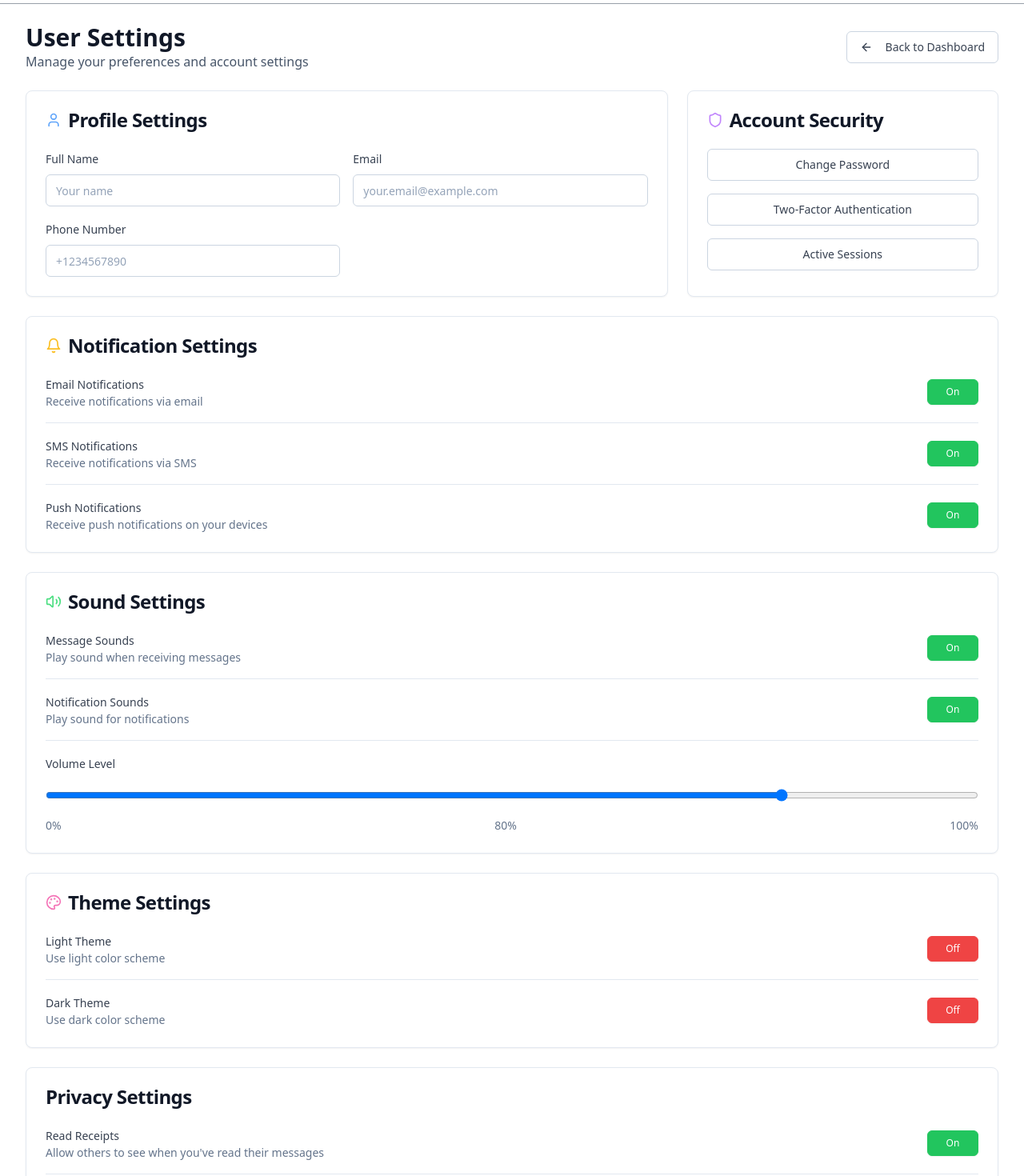
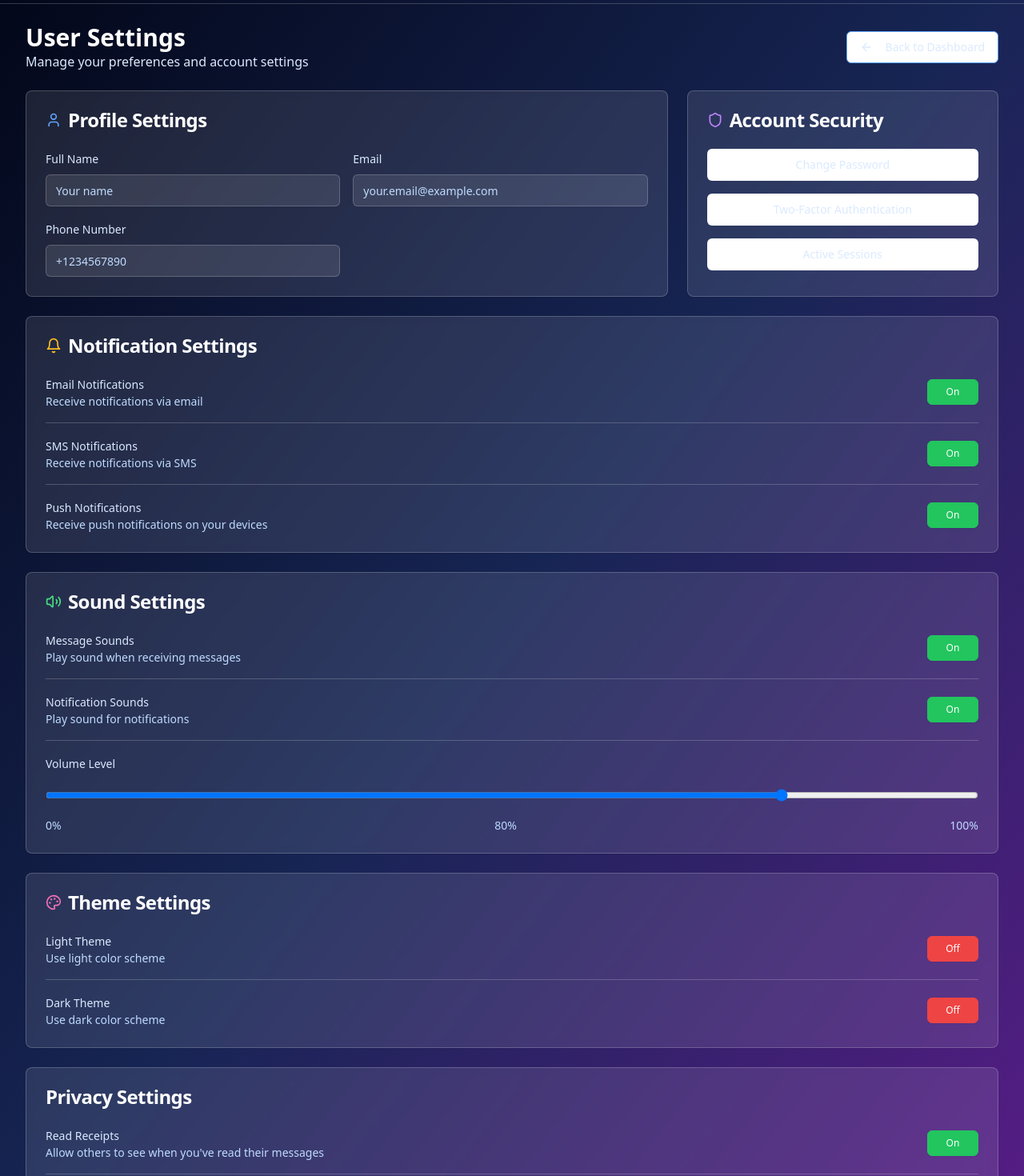
Before and after one commit to apresroc/tk-messaging, a React (Vite) app: page /settings in a window 1280 px wide. Shown: the part 60-1530 px from the top of the page at 80% size. Built offline with nearby package versions, Linux system fonts and the light colour scheme.

Commit message:
[dyad] wrote 3 file(s)

```diff
--- a/src/components/layout/Header.tsx
+++ b/src/components/layout/Header.tsx
@@ -34,7 +34,7 @@ const Header = () => {
   const showSettingsButton = location.pathname !== '/admin' && location.pathname !== '/settings';
 
   return (
-    <header className="border-b border-slate-700/50">
+    <header className="border-b border-white/20">
       <div className="flex h-16 items-center px-4">
         <div className="flex-1">
           <h1 className="text-lg font-semibold text-white">
@@ -47,7 +47,7 @@ const Header = () => {
               variant="ghost"
               size="icon"
               onClick={handleSettings}
-              className="text-slate-400 hover:text-white hover:bg-slate-800/50"
+              className="text-blue-200 hover:text-white hover:bg-white/10"
               title="Settings"
             >
               <Settings className="h-5 w-5" />
@@ -57,7 +57,7 @@ const Header = () => {
             variant="ghost"
             size="icon"
             onClick={handleLogout}
-            className="text-slate-400 hover:text-white hover:bg-slate-800/50"
+            className="text-blue-200 hover:text-white hover:bg-white/10"
             title="Logout"
           >
             <LogOut className="h-5 w-5" />
--- a/src/components/user/UserSettings.tsx
+++ b/src/components/user/UserSettings.tsx
@@ -144,13 +144,13 @@ const UserSettings = () => {
     <div className="space-y-6">
       <div className="flex items-center justify-between">
         <div>
-          <h1 className="text-3xl font-bold text-gray-900 dark:text-white">User Settings</h1>
-          <p className="text-slate-600 dark:text-slate-300">Manage your preferences and account settings</p>
+          <h1 className="text-3xl font-bold text-white">User Settings</h1>
+          <p className="text-blue-100">Manage your preferences and account settings</p>
         </div>
         <Button
           variant="outline"
           onClick={() => navigate('/conversations')}
-          className="border-slate-300 dark:border-slate-700 text-gray-700 dark:text-slate-300 hover:bg-slate-50 dark:hover:bg-slate-800"
+          className="border-blue-400 text-blue-100 hover:bg-blue-400 hover:text-white"
         >
           <ArrowLeft className="h-4 w-4 mr-2" />
           Back to Dashboard
@@ -159,9 +159,9 @@ const UserSettings = () => {
 
       <div className="grid grid-cols-1 lg:grid-cols-3 gap-6">
         {/* Profile Settings */}
-        <Card className="bg-white dark:bg-slate-800/50 border-slate-200 dark:border-slate-700/50 lg:col-span-2">
+        <Card className="bg-white/10 backdrop-blur-sm border-white/20 lg:col-span-2">
           <CardHeader>
-            <CardTitle className="flex items-center gap-2 text-gray-900 dark:text-white">
+            <CardTitle className="flex items-center gap-2 text-white">
               <User className="h-5 w-5 text-blue-400" />
               Profile Settings
             </CardTitle>
@@ -169,36 +169,36 @@ const UserSettings = () => {
           <CardContent className="space-y-4">
             <div className="grid grid-cols-1 md:grid-cols-2 gap-4">
               <div className="space-y-2">
-                <Label htmlFor="name" className="text-gray-700 dark:text-blue-100">Full Name</Label>
+                <Label htmlFor="name" className="text-blue-100">Full Name</Label>
                 <Input
                   id="name"
                   value={settings.profile.name}
                   onChange={(e) => handleProfileChange('name', e.target.value)}
                   placeholder="Your name"
-                  className="bg-white dark:bg-slate-800 border-slate-300 dark:border-slate-700 text-gray-900 dark:text-white placeholder:text-slate-400"
+                  className="bg-white/10 border-white/20 text-white placeholder:text-blue-200"
                 />
               </div>
 
               <div className="space-y-2">
-                <Label htmlFor="email" className="text-gray-700 dark:text-blue-100">Email</Label>
+                <Label htmlFor="email" className="text-blue-100">Email</Label>
                 <Input
                   id="email"
                   type="email"
                   value={settings.profile.email}
                   onChange={(e) => handleProfileChange('email', e.target.value)}
                   placeholder="your.email@example.com"
-                  className="bg-white dark:bg-slate-800 border-slate-300 dark:border-slate-700 text-gray-900 dark:text-white placeholder:text-slate-400"
+                  className="bg-white/10 border-white/20 text-white placeholder:text-blue-200"
                 />
               </div>
 
               <div className="space-y-2">
-                <Label htmlFor="phone" className="text-gray-700 dark:text-blue-100">Phone Number</Label>
+                <Label htmlFor="phone" className="text-blue-100">Phone Number</Label>
                 <Input
                   id="phone"
                   value={settings.profile.phone}
                   onChange={(e) => handleProfileChange('phone', e.target.value)}
                   placeholder="+1234567890"
-                  className="bg-white dark:bg-slate-800 border-slate-300 dark:border-slate-700 text-gray-900 dark:text-white placeholder:text-slate-400"
+                  className="bg-white/10 border-white/20 text-white placeholder:text-blue-200"
                 />
               </div>
             </div>
@@ -206,9 +206,9 @@ const UserSettings = () => {
         </Card>
 
         {/* Account Security */}
-        <Card className="bg-white dark:bg-slate-800/50 border-slate-200 dark:border-slate-700/50">
+        <Card className="bg-white/10 backdrop-blur-sm border-white/20">
           <CardHeader>
-            <CardTitle className="flex items-center gap-2 text-gray-900 dark:text-white">
+            <CardTitle className="flex items-center gap-2 text-white">
               <Shield className="h-5 w-5 text-purple-400" />
               Account Security
             </CardTitle>
@@ -217,7 +217,7 @@ const UserSettings = () => {
             <div className="space-y-2">
               <Button
                 variant="outline"
-                className="w-full border-slate-300 dark:border-slate-700 text-gray-700 dark:text-slate-300 hover:bg-slate-50 dark:hover:bg-slate-800"
+                className="w-full border-white/20 text-blue-100 hover:bg-white/20"
               >
                 Change Password
               </Button>
@@ -226,7 +226,7 @@ const UserSettings = () => {
             <div className="space-y-2">
               <Button
                 variant="outline"
-                className="w-full border-slate-300 dark:border-slate-700 text-gray-700 dark:text-slate-300 hover:bg-slate-50 dark:hover:bg-slate-800"
+                className="w-full border-white/20 text-blue-100 hover:bg-white/20"
               >
                 Two-Factor Authentication
               </Button>
@@ -235,7 +235,7 @@ const UserSettings = () => {
             <div className="space-y-2">
               <Button
                 variant="outline"
-                className="w-full border-slate-300 dark:border-slate-700 text-gray-700 dark:text-slate-300 hover:bg-slate-50 dark:hover:bg-slate-800"
+                className="w-full border-white/20 text-blue-100 hover:bg-white/20"
               >
                 Active Sessions
               </Button>
@@ -245,9 +245,9 @@ const UserSettings = () => {
       </div>
 
       {/* Notification Settings */}
-      <Card className="bg-white dark:bg-slate-800/50 border-slate-200 dark:border-slate-700/50">
+      <Card className="bg-white/10 backdrop-blur-sm border-white/20">
         <CardHeader>
-          <CardTitle className="flex items-center gap-2 text-gray-900 dark:text-white">
+          <CardTitle className="flex items-center gap-2 text-white">
             <Bell className="h-5 w-5 text-amber-400" />
             Notification Settings
           </CardTitle>
@@ -255,8 +255,8 @@ const UserSettings = () => {
         <CardContent className="space-y-4">
           <div className="flex items-center justify-between">
             <div>
-              <Label className="text-gray-700 dark:text-blue-100">Email Notifications</Label>
-              <p className="text-sm text-slate-500 dark:text-slate-400">Receive notifications via email</p>
+              <Label className="text-blue-100">Email Notifications</Label>
+              <p className="text-sm text-blue-200">Receive notifications via email</p>
             </div>
             <ToggleButton
               isOn={settings.notifications.email}
@@ -264,12 +264,12 @@ const UserSettings = () => {
             />
           </div>
 
-          <Separator className="bg-slate-200 dark:bg-slate-700" />
+          <Separator className="bg-white/20" />
 
           <div className="flex items-center justify-between">
             <div>
-              <Label className="text-gray-700 dark:text-blue-100">SMS Notifications</Label>
-              <p className="text-sm text-slate-500 dark:text-slate-400">Receive notifications via SMS</p>
+              <Label className="text-blue-100">SMS Notifications</Label>
+              <p className="text-sm text-blue-200">Receive notifications via SMS</p>
             </div>
             <ToggleButton
               isOn={settings.notifications.sms}
@@ -277,12 +277,12 @@ const UserSettings = () => {
             />
           </div>
 
-          <Separator className="bg-slate-200 dark:bg-slate-700" />
+          <Separator className="bg-white/20" />
 
           <div className="flex items-center justify-between">
             <div>
-              <Label className="text-gray-700 dark:text-blue-100">Push Notifications</Label>
-              <p className="text-sm text-slate-500 dark:text-slate-400">Receive push notifications on your devices</p>
+              <Label className="text-blue-100">Push Notifications</Label>
+              <p className="text-sm text-blue-200">Receive push notifications on your devices</p>
             </div>
             <ToggleButton
               isOn={settings.notifications.push}
@@ -293,9 +293,9 @@ const UserSettings = () => {
       </Card>
 
       {/* Sound Settings */}
-      <Card className="bg-white dark:bg-slate-800/50 border-slate-200 dark:border-slate-700/50">
+      <Card className="bg-white/10 backdrop-blur-sm border-white/20">
         <CardHeader>
-          <CardTitle className="flex items-center gap-2 text-gray-900 dark:text-white">
+          <CardTitle className="flex items-center gap-2 text-white">
             <Volume2 className="h-5 w-5 text-green-400" />
             Sound Settings
           </CardTitle>
@@ -303,8 +303,8 @@ const UserSettings = () => {
         <CardContent className="space-y-4">
           <div className="flex items-center justify-between">
             <div>
-              <Label className="text-gray-700 dark:text-blue-100">Message Sounds</Label>
-              <p className="text-sm text-slate-500 dark:text-slate-400">Play sound when receiving messages</p>
+              <Label className="text-blue-100">Message Sounds</Label>
+              <p className="text-sm text-blue-200">Play sound when receiving messages</p>
             </div>
             <ToggleButton
               isOn={settings.sounds.message}
@@ -312,12 +312,12 @@ const UserSettings = () => {
             />
           </div>
 
-          <Separator className="bg-slate-200 dark:bg-slate-700" />
+          <Separator className="bg-white/20" />
 
           <div className="flex items-center justify-between">
             <div>
-              <Label className="text-gray-700 dark:text-blue-100">Notification Sounds</Label>
-              <p className="text-sm text-slate-500 dark:text-slate-400">Play sound for notifications</p>
+              <Label className="text-blue-100">Notification Sounds</Label>
+              <p className="text-sm text-blue-200">Play sound for notifications</p>
             </div>
             <ToggleButton
               isOn={settings.sounds.notification}
@@ -325,10 +325,10 @@ const UserSettings = () => {
             />
           </div>
 
-          <Separator className="bg-slate-200 dark:bg-slate-700" />
+          <Separator className="bg-white/20" />
 
           <div className="space-y-2">
-            <Label className="text-gray-700 dark:text-blue-100">Volume Level</Label>
+            <Label className="text-blue-100">Volume Level</Label>
             <Input
               type="range"
               min="0"
@@ -337,7 +337,7 @@ const UserSettings = () => {
               onChange={(e) => handleSoundChange('volume', parseInt(e.target.value))}
               className="w-full"
             />
-            <div className="flex justify-between text-sm text-slate-500 dark:text-slate-400">
+            <div className="flex justify-between text-sm text-blue-200">
               <span>0%</span>
               <span>{settings.sounds.volume}%</span>
               <span>100%</span>
@@ -347,9 +347,9 @@ const UserSettings = () => {
       </Card>
 
       {/* Theme Settings */}
-      <Card className="bg-white dark:bg-slate-800/50 border-slate-200 dark:border-slate-700/50">
+      <Card className="bg-white/10 backdrop-blur-sm border-white/20">
         <CardHeader>
-          <CardTitle className="flex items-center gap-2 text-gray-900 dark:text-white">
+          <CardTitle className="flex items-center gap-2 text-white">
             <Palette className="h-5 w-5 text-pink-400" />
             Theme Settings
           </CardTitle>
@@ -357,8 +357,8 @@ const UserSettings = () => {
         <CardContent className="space-y-4">
           <div className="flex items-center justify-between">
             <div>
-              <Label className="text-gray-700 dark:text-blue-100">Light Theme</Label>
-              <p className="text-sm text-slate-500 dark:text-slate-400">Use light color scheme</p>
+              <Label className="text-blue-100">Light Theme</Label>
+              <p className="text-sm text-blue-200">Use light color scheme</p>
             </div>
             <ToggleButton
               isOn={settings.theme.mode === 'light'}
@@ -368,12 +368,12 @@ const UserSettings = () => {
             />
           </div>
 
-          <Separator className="bg-slate-200 dark:bg-slate-700" />
+          <Separator className="bg-white/20" />
 
           <div className="flex items-center justify-between">
             <div>
-              <Label className="text-gray-700 dark:text-blue-100">Dark Theme</Label>
-              <p className="text-sm text-slate-500 dark:text-slate-400">Use dark color scheme</p>
+              <Label className="text-blue-100">Dark Theme</Label>
+              <p className="text-sm text-blue-200">Use dark color scheme</p>
             </div>
             <ToggleButton
               isOn={settings.theme.mode === 'dark'}
@@ -386,15 +386,15 @@ const UserSettings = () => {
       </Card>
 
       {/* Privacy Settings */}
-      <Card className="bg-white dark:bg-slate-800/50 border-slate-200 dark:border-slate-700/50">
+      <Card className="bg-white/10 backdrop-blur-sm border-white/20">
         <CardHeader>
-          <CardTitle className="text-gray-900 dark:text-white">Privacy Settings</CardTitle>
+          <CardTitle className="text-white">Privacy Settings</CardTitle>
         </CardHeader>
         <CardContent className="space-y-4">
           <div className="flex items-center justify-between">
             <div>
-              <Label className="text-gray-700 dark:text-blue-100">Read Receipts</Label>
-              <p className="text-sm text-slate-500 dark:text-slate-400">Allow others to see when you've read their messages</p>
+              <Label className="text-blue-100">Read Receipts</Label>
+              <p className="text-sm text-blue-200">Allow others to see when you've read their messages</p>
             </div>
             <ToggleButton
               isOn={settings.privacy.readReceipts}
@@ -402,12 +402,12 @@ const UserSettings = () => {
             />
           </div>
 
-          <Separator className="bg-slate-200 dark:bg-slate-700" />
+          <Separator className="bg-white/20" />
 
           <div className="flex items-center justify-between">
             <div>
-              <Label className="text-gray-700 dark:text-blue-100">Typing Indicators</Label>
-              <p className="text-sm text-slate-500 dark:text-slate-400">Show when you're typing to others</p>
+              <Label className="text-blue-100">Typing Indicators</Label>
+              <p className="text-sm text-blue-200">Show when you're typing to others</p>
             </div>
             <ToggleButton
               isOn={settings.privacy.typingIndicators}
--- a/src/pages/SettingsPage.tsx
+++ b/src/pages/SettingsPage.tsx
@@ -4,9 +4,9 @@ import Header from '@/components/layout/Header';
 
 const SettingsPage = () => {
   return (
-    <div className="flex flex-col min-h-screen">
+    <div className="min-h-screen bg-gradient-to-br from-slate-950 via-blue-950 to-purple-900 text-white">
       <Header />
-      <div className="container py-6 flex-1">
+      <div className="container py-6 flex-1 relative z-10">
         <UserSettings />
       </div>
     </div>
```
